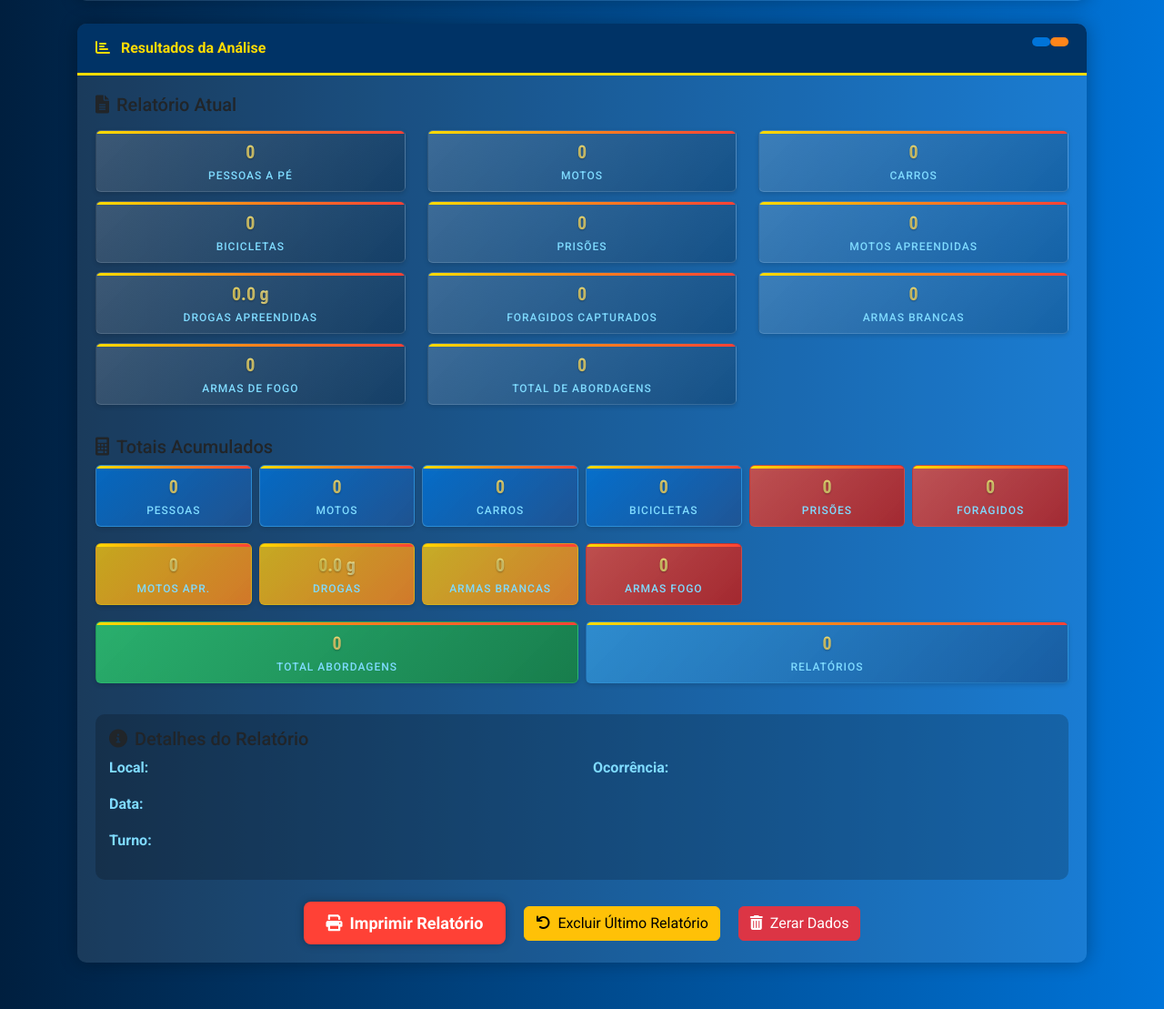
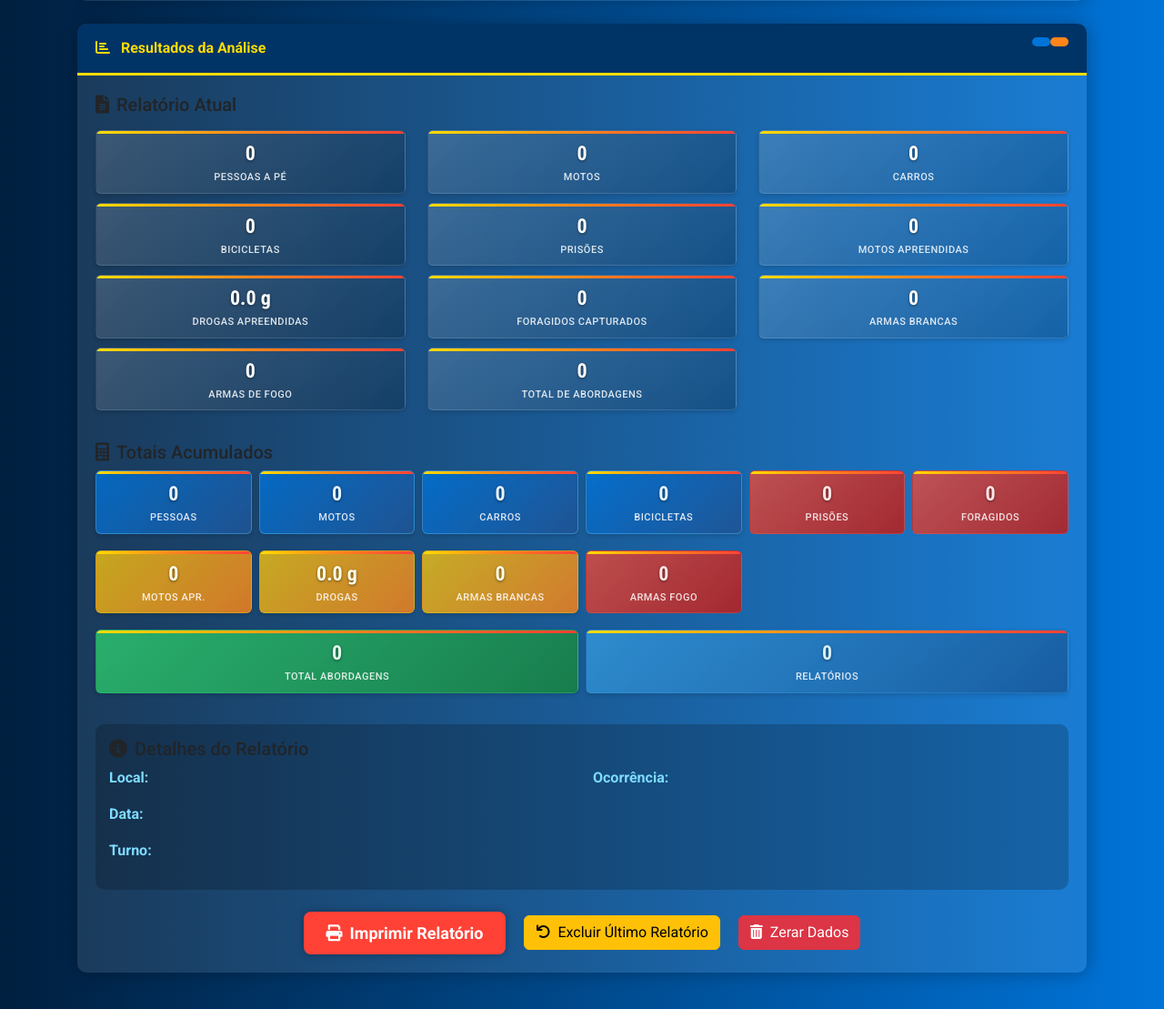
Before and after one commit to tenmuniz/RELATORIOS, a Flask app: page / in a window 1280 px wide. Shown: the part 492-1601 px from the top of the page at 91% size. Run offline with Flask 3, Linux system fonts and the light colour scheme; data that the repository does not hold is empty.

Commit message:
Improved report numbers' appearance
Updated the CSS to improve the visual contrast and readability of numbers in the report section by adding color schemes to different number types and adjusting font sizes and shadows for better visibility against the background.  Changes were made to `static/css/style.css`.

Replit-Commit-Author: Agent
Replit-Commit-Session-Id: 86e28d72-0d2a-4c5b-8e77-a5b2222ae40b
Replit-Commit-Screenshot-Url: https://storage.googleapis.com/screenshot-production-us-central1/67897340-ed91-4772-8350-adeb704ffe7b/864f0673-1d3c-42c6-9855-e236311386cb.jpg

```diff
--- a/static/css/style.css
+++ b/static/css/style.css
@@ -192,14 +192,26 @@ textarea.form-control {
   border: 1px solid rgba(127, 219, 255, 0.3);
 }
 
+.stat-box.bg-primary .stat-value {
+  color: #E7F5FF;
+}
+
 .stat-box.bg-success {
   background: linear-gradient(135deg, rgba(46, 204, 113, 0.8), rgba(24, 129, 68, 0.9)) !important;
   border: 1px solid rgba(46, 204, 113, 0.3);
 }
 
+.stat-box.bg-success .stat-value {
+  color: #E3FCEF;
+}
+
 .stat-box.bg-info {
   background: linear-gradient(135deg, rgba(52, 152, 219, 0.8), rgba(24, 90, 157, 0.9)) !important;
   border: 1px solid rgba(52, 152, 219, 0.3);
+}
+
+.stat-box.bg-info .stat-value {
+  color: #D4F1F9;
 }
 
 .stat-box.bg-danger {
@@ -208,9 +220,17 @@ textarea.form-control {
   animation: pulse 2s infinite alternate;
 }
 
+.stat-box.bg-danger .stat-value {
+  color: #FFE6E6;
+}
+
 .stat-box.bg-warning {
   background: linear-gradient(135deg, rgba(241, 196, 15, 0.8), rgba(230, 126, 34, 0.9)) !important;
   border: 1px solid rgba(241, 196, 15, 0.3);
+}
+
+.stat-box.bg-warning .stat-value {
+  color: #FFFDE7;
 }
 
 @keyframes pulse {
@@ -226,22 +246,19 @@ textarea.form-control {
 }
 
 .stat-value {
-  font-size: 20px;
+  font-size: 22px;
   font-weight: 700;
-  color: var(--accent-yellow);
-  text-shadow: 0 1px 2px rgba(0, 0, 0, 0.3);
   margin-bottom: 2px;
   font-family: 'Roboto Condensed', sans-serif;
-  background: linear-gradient(to right, #FFDC00, #FFFFFF);
-  -webkit-background-clip: text;
-  -webkit-text-fill-color: transparent;
+  text-shadow: 0 1px 3px rgba(0, 0, 0, 0.5);
+  color: #FFFFFF;
 }
 
 .stat-label {
-  color: var(--accent-blue-light);
-  font-size: 12px;
+  color: rgba(255, 255, 255, 0.85);
+  font-size: 11px;
   text-transform: uppercase;
-  letter-spacing: 1px;
+  letter-spacing: 0.5px;
   font-weight: 500;
   position: relative;
   display: inline-block;
```
